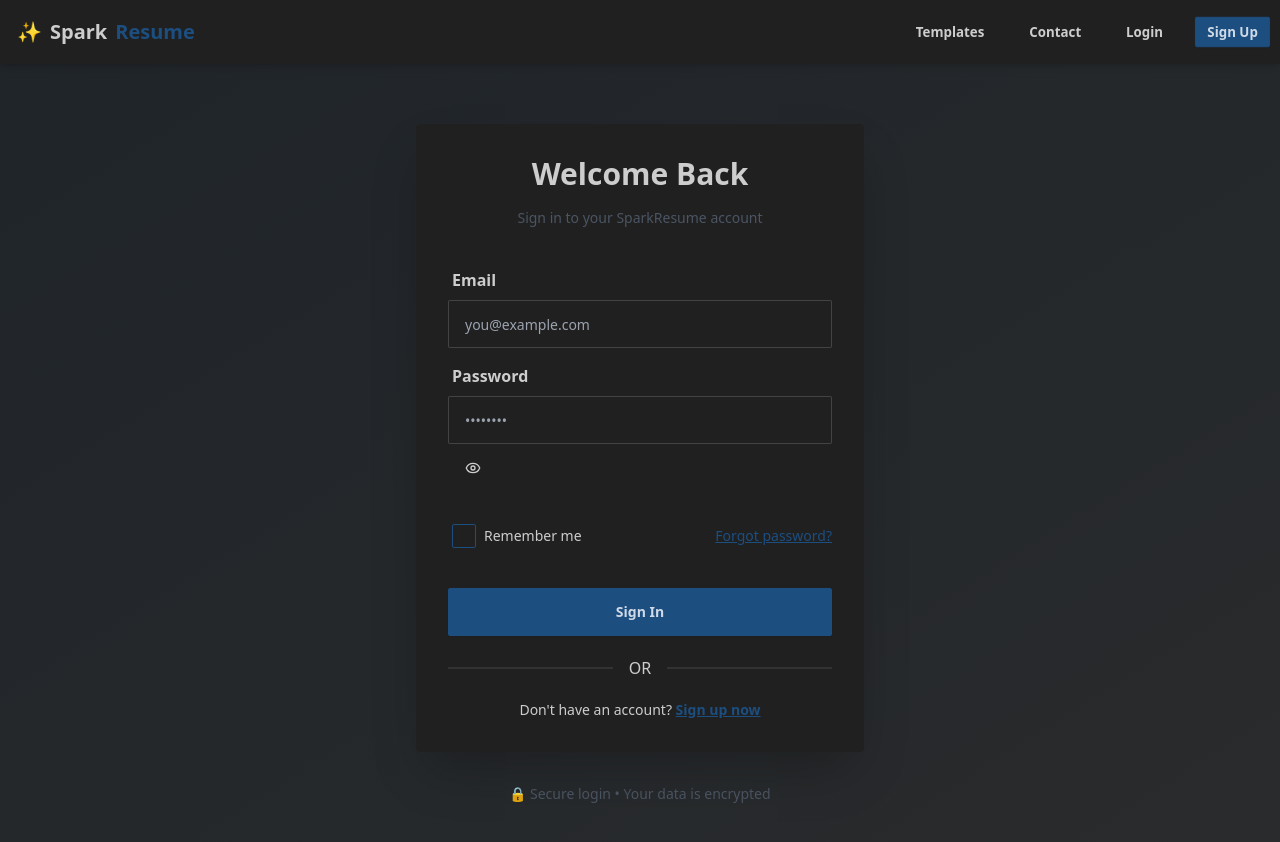
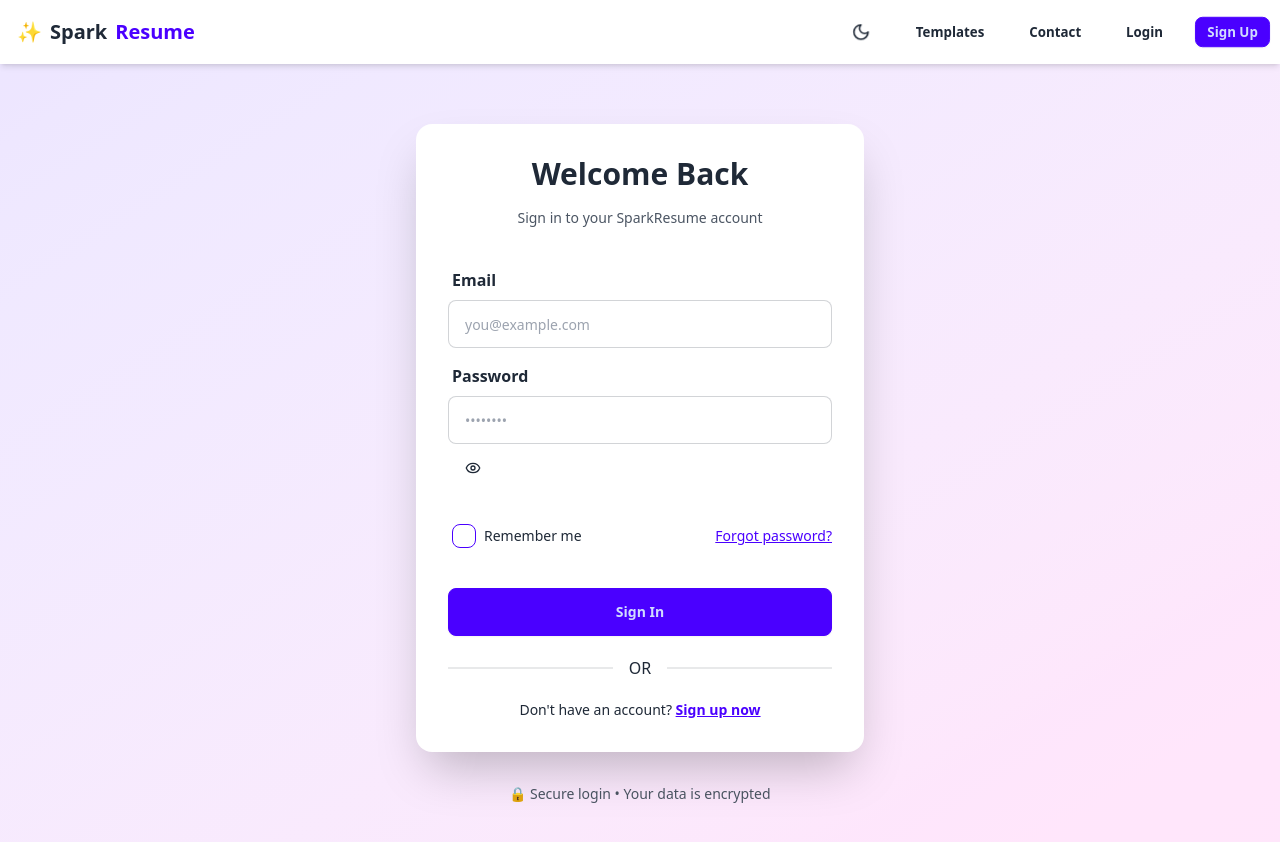
Before and after one commit to DAGAOscar/sparkresume, a Next.js app: page /login in a window 1280 px wide. Shown: the top 842 px of the page. Built offline with nearby package versions, Linux system fonts and the light colour scheme; no server answers.

Commit message:
Add light/dark theme toggle - persistent mode selection with daisyUI

```diff
--- a/app/components/Header.tsx
+++ b/app/components/Header.tsx
@@ -4,6 +4,7 @@
 import { useRouter } from 'next/navigation'
 import { useState, useEffect } from 'react'
 import { supabase } from '@/app/lib/supabase'
+import ThemeToggle from './ThemeToggle'
 
 export default function Header() {
   const router = useRouter()
@@ -54,6 +55,7 @@
 
       {/* Desktop Menu */}
       <div className="hidden sm:flex gap-2 md:gap-4">
+        <ThemeToggle />
         <Link href="/templates" className="btn btn-ghost btn-xs md:btn-sm">
           Templates
         </Link>
@@ -62,8 +64,8 @@
         </Link>
         {isLoggedIn ? (
           <>
-            <Link href="/builder" className="btn btn-primary btn-xs md:btn-sm">
-              Build CV
+            <Link href="/templates" className="btn btn-primary btn-xs md:btn-sm">
+              Templates
             </Link>
             <Link href="/dashboard" className="btn btn-ghost btn-xs md:btn-sm">
               Dashboard
@@ -89,7 +91,8 @@
       </div>
 
       {/* Mobile Menu Button */}
-      <div className="sm:hidden">
+      <div className="sm:hidden flex gap-2">
+        <ThemeToggle />
         <button
           onClick={toggleMenu}
           className="btn btn-ghost btn-circle btn-sm"
@@ -110,8 +113,8 @@
             </Link>
             {isLoggedIn ? (
               <>
-                <Link href="/builder" className="btn btn-primary btn-sm w-full">
-                  Build CV
+                <Link href="/templates" className="btn btn-primary btn-sm w-full">
+                  Templates
                 </Link>
                 <Link href="/dashboard" className="btn btn-ghost btn-sm w-full">
                   Dashboard
--- /dev/null
+++ b/app/components/ThemeProvider.tsx
@@ -0,0 +1,16 @@
+'use client'
+
+import { useEffect } from 'react'
+
+export default function ThemeProvider({ children }: { children: React.ReactNode }) {
+  useEffect(() => {
+    // On mount, set the theme from localStorage or system preference
+    const savedTheme = localStorage.getItem('theme') as 'light' | 'dark' | null
+    const preferssDark = window.matchMedia('(prefers-color-scheme: dark)').matches
+
+    const initialTheme = savedTheme || (preferssDark ? 'dark' : 'light')
+    document.documentElement.setAttribute('data-theme', initialTheme)
+  }, [])
+
+  return <>{children}</>
+}
--- /dev/null
+++ b/app/components/ThemeToggle.tsx
@@ -0,0 +1,49 @@
+'use client'
+
+import { useState, useEffect } from 'react'
+import { Moon, Sun } from 'lucide-react'
+
+export default function ThemeToggle() {
+  const [theme, setTheme] = useState<'light' | 'dark'>('light')
+  const [mounted, setMounted] = useState(false)
+
+  useEffect(() => {
+    // On mount, check localStorage for saved theme
+    const savedTheme = localStorage.getItem('theme') as 'light' | 'dark' | null
+    const preferssDark = window.matchMedia('(prefers-color-scheme: dark)').matches
+
+    const initialTheme = savedTheme || (preferssDark ? 'dark' : 'light')
+    setTheme(initialTheme)
+    applyTheme(initialTheme)
+    setMounted(true)
+  }, [])
+
+  const applyTheme = (newTheme: 'light' | 'dark') => {
+    const html = document.documentElement
+    html.setAttribute('data-theme', newTheme)
+    localStorage.setItem('theme', newTheme)
+  }
+
+  const toggleTheme = () => {
+    const newTheme = theme === 'light' ? 'dark' : 'light'
+    setTheme(newTheme)
+    applyTheme(newTheme)
+  }
+
+  if (!mounted) return null
+
+  return (
+    <button
+      onClick={toggleTheme}
+      className="btn btn-ghost btn-circle"
+      aria-label="Toggle theme"
+      title={`Switch to ${theme === 'light' ? 'dark' : 'light'} mode`}
+    >
+      {theme === 'light' ? (
+        <Moon className="w-5 h-5" />
+      ) : (
+        <Sun className="w-5 h-5" />
+      )}
+    </button>
+  )
+}
--- a/app/layout.tsx
+++ b/app/layout.tsx
@@ -1,6 +1,7 @@
 import type { Metadata } from "next";
 import { Geist, Geist_Mono, Plus_Jakarta_Sans, Playfair_Display } from "next/font/google";
 import "./globals.css";
+import ThemeProvider from "@/app/components/ThemeProvider";
 
 const geistSans = Geist({
   variable: "--font-geist-sans",
@@ -38,11 +39,11 @@
   children: React.ReactNode;
 }>) {
   return (
-    <html lang="en" data-theme="business">
+    <html lang="en">
       <body
         className={`${geistSans.variable} ${geistMono.variable} ${plusJakarta.variable} ${playfairDisplay.variable} antialiased`}
       >
-        {children}
+        <ThemeProvider>{children}</ThemeProvider>
       </body>
     </html>
   );
```
